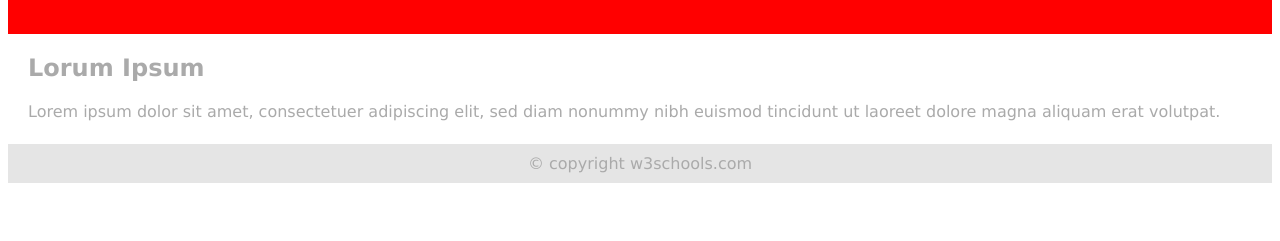
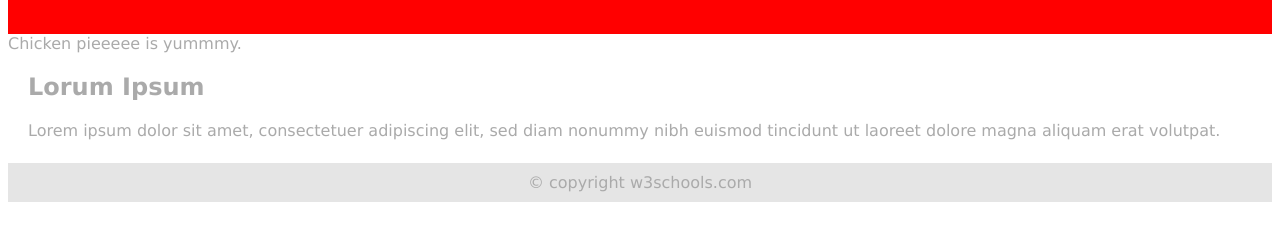
Before and after one commit to 4kitkagato4/group2web, a plain HTML site: page index.html in a window 1280 px wide. Shown: the part 85-326 px from the top of the page. Drawn offline with Linux system fonts and the light colour scheme.

Commit message:
Update index.html

```diff
--- a/index.html
+++ b/index.html
@@ -30,6 +30,7 @@
 
 <div style="overflow:auto">
 
+  Chicken pieeeee is yummmy.
 
   <div class="main">
     <h2>Lorum Ipsum</h2>
```
